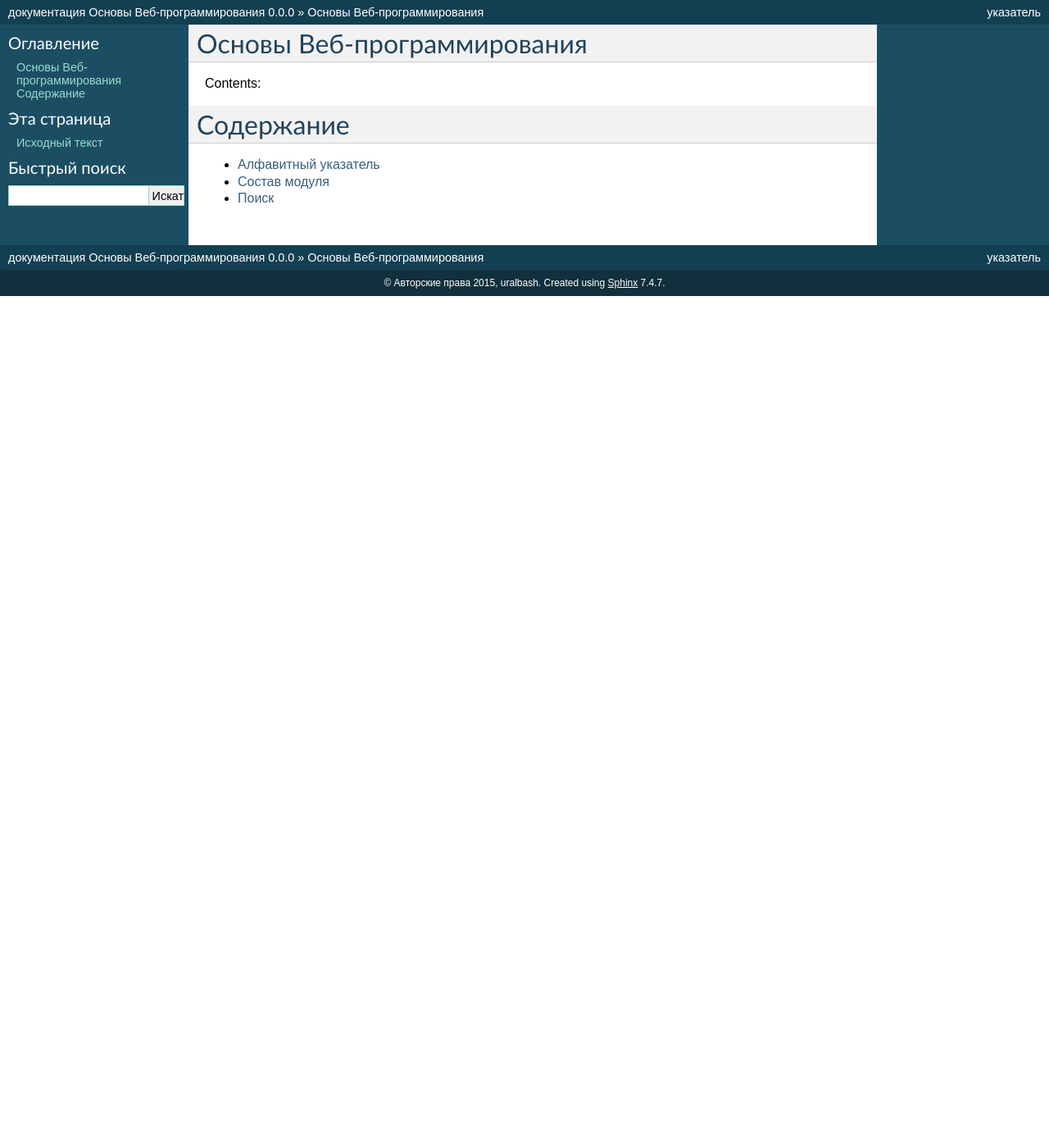
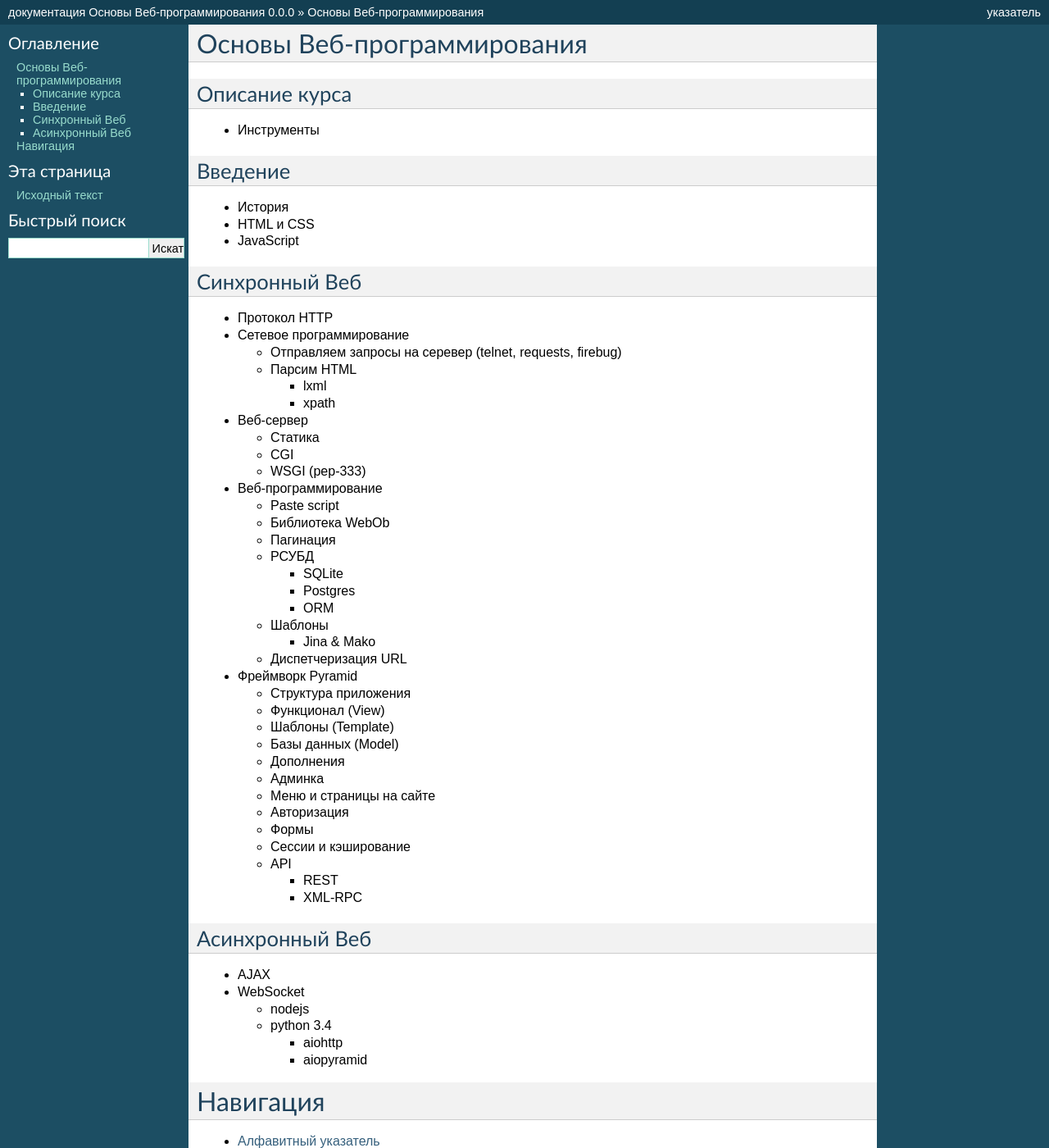
Before and after one commit to ustu/lectures.www, a Sphinx documentation site: the page built from source/index.rst, in a window 1280 px wide and 1400 px high. Shown: the whole window at 82% size. Built offline with Sphinx 7.4.7, drawn with Linux system fonts in a browser that asks for light colours.

Commit message:
Добавил структуру курса

```diff
--- a/source/index.rst
+++ b/source/index.rst
@@ -6,15 +6,88 @@
 Основы Веб-программирования
 ===========================
 
-Contents:
+Описание курса
+--------------
+
+* Инструменты
+
+Введение
+--------
+
+* История
+* HTML и CSS
+* JavaScript
+
+Синхронный Веб
+--------------
+
+* Протокол HTTP
+* Сетевое программирование
+
+  * Отправляем запросы на серевер (telnet, requests, firebug)
+  * Парсим HTML
+
+    * lxml
+    * xpath
+
+* Веб-сервер
+
+  * Статика
+  * CGI
+  * WSGI (pep-333)
+
+* Веб-программирование
+
+  * Paste script
+  * Библиотека WebOb
+  * Пагинация
+  * РСУБД
+
+    * SQLite
+    * Postgres
+    * ORM
+
+  * Шаблоны
+
+    * Jina & Mako
+
+  * Диспетчеризация URL
+
+* Фреймворк Pyramid
+
+  * Структура приложения
+  * Функционал (View)
+  * Шаблоны (Template)
+  * Базы данных (Model)
+  * Дополнения
+  * Админка
+  * Меню и страницы на сайте
+  * Авторизация
+  * Формы
+  * Сессии и кэширование
+  * API
+
+    * REST
+    * XML-RPC
+
+Асинхронный Веб
+---------------
+
+* AJAX
+* WebSocket
+
+  * nodejs
+  * python 3.4
+
+    * aiohttp
+    * aiopyramid
 
 .. toctree::
    :maxdepth: 2
 
 
-
-Содержание
-==========
+Навигация
+=========
 
 * :ref:`genindex`
 * :ref:`modindex`
```
Also changed, not shown: 2 other files.
